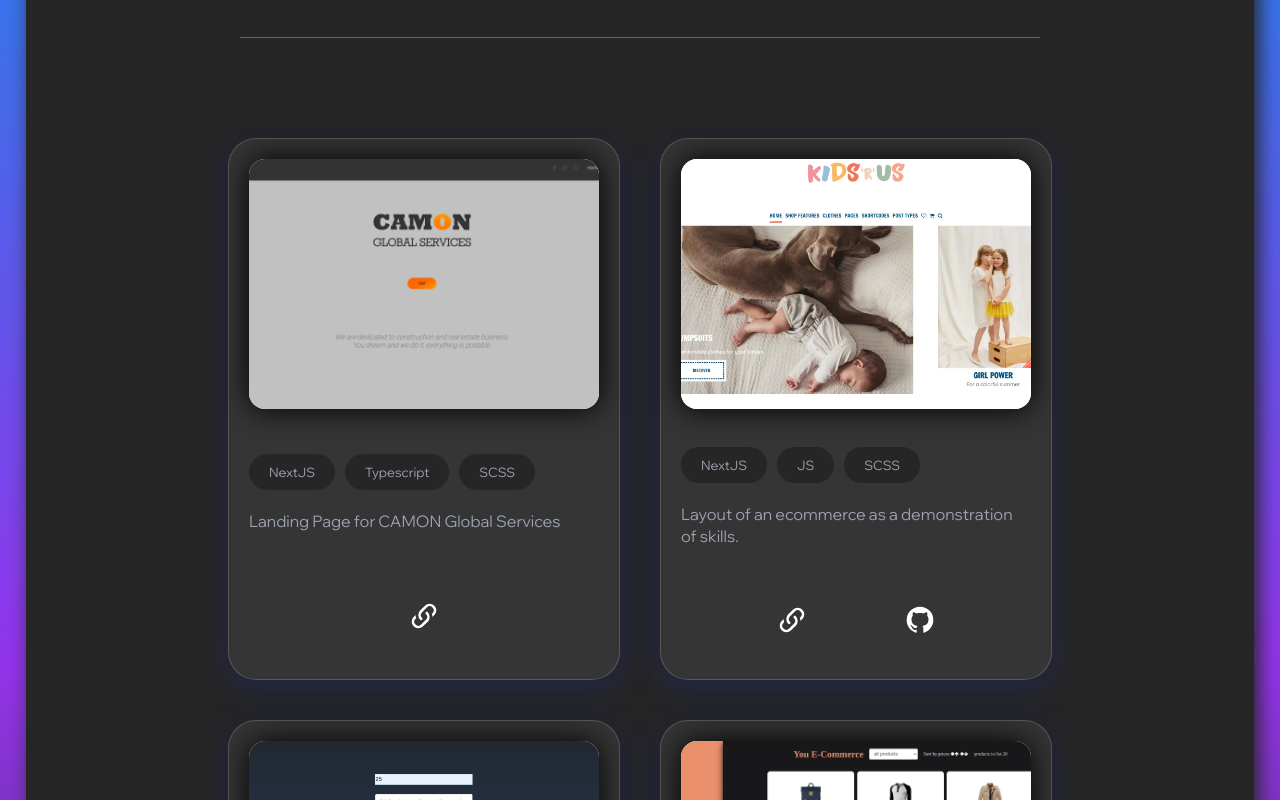
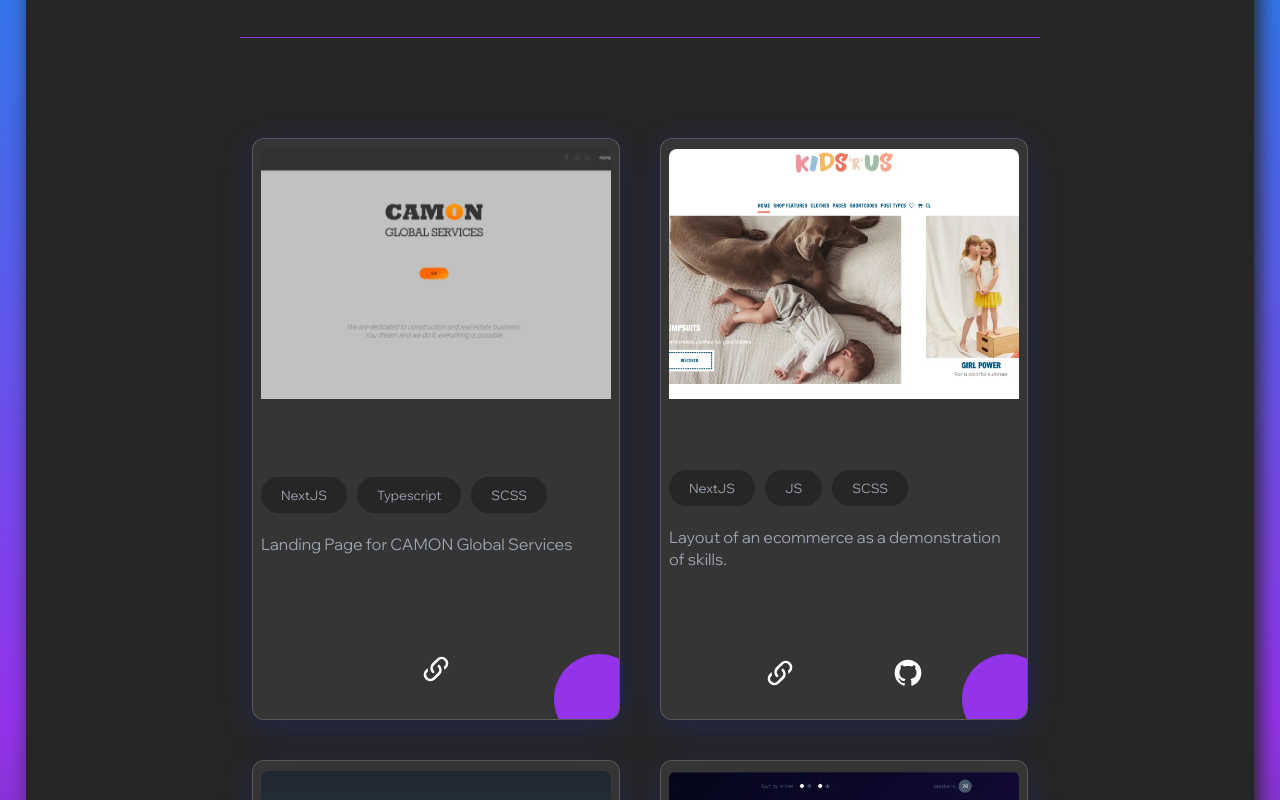
Before and after one commit to fjmg84/portafolio, a Svelte app: page / in a window 1280 px wide. Shown: the part 1460-2260 px from the top of the page. Built offline with nearby package versions, Linux system fonts and the light colour scheme.

Commit message:
fix styles card and new image project

```diff
--- a/src/common/Section.svelte
+++ b/src/common/Section.svelte
@@ -66,6 +66,7 @@
     gap: 20px;
     width: 100%;
     h1 {
+      text-align: left;
       letter-spacing: -0.06em;
     }
   }
--- a/src/components/main/Gallery/index.svelte
+++ b/src/components/main/Gallery/index.svelte
@@ -4,6 +4,7 @@
 
 {#each jobs as job}
   <article class="glass">
+    <div class="balloon" />
     <picture>
       <img
         width="300"
@@ -63,16 +64,24 @@
   article {
     display: flex;
     flex-wrap: wrap;
-    border-radius: 28px;
-    padding: 20px;
+    border-radius: 12px;
+    padding: 10px 8px;
+    gap: 40px;
     transition: all 0.5s ease;
     cursor: crosshair;
     width: 100%;
     max-width: 350px;
-    height: 500px;
+    position: relative;
+    overflow: hidden;
+    height: auto;
 
     &:hover {
       box-shadow: 0 0 4px $dark_violet;
+
+      .balloon {
+        bottom: -40%;
+        right: -40%;
+      }
     }
   }
 
@@ -82,11 +91,11 @@
     justify-content: center;
     overflow: hidden;
     width: 100%;
-    background: white;
-    border-radius: 16px;
+    border-radius: 8px;
+    border-bottom-left-radius: 0px;
+    border-bottom-right-radius: 0px;
     position: relative;
     height: 250px;
-    box-shadow: 0 0 30px black;
     & img {
       width: auto;
       height: 100%;
@@ -131,6 +140,28 @@
 
     a {
       color: white;
+      transition: all 0.5s ease;
+      &:hover {
+        color: $github;
+      }
+    }
+  }
+
+  .balloon {
+    position: absolute;
+    width: 80px;
+    height: 80px;
+    background: $dark_violet;
+    padding: 5px;
+    bottom: -25px;
+    right: -25px;
+    border-radius: 50%;
+    transition: all 0.5s ease;
+  }
+
+  @media (min-width: 768px) {
+    article {
+      height: 560px;
     }
   }
 </style>
```
Also changed, not shown: public/image/shopping__cart.png (added), public/image/shopping__cart.webp.
